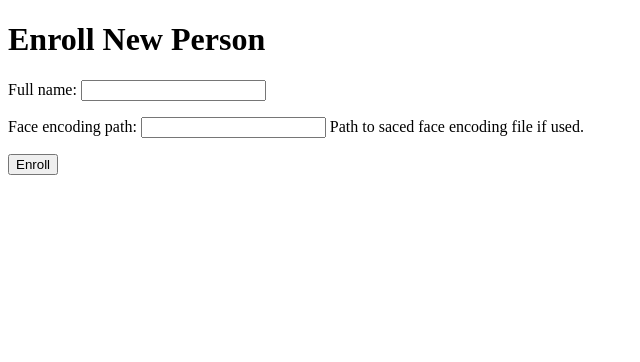
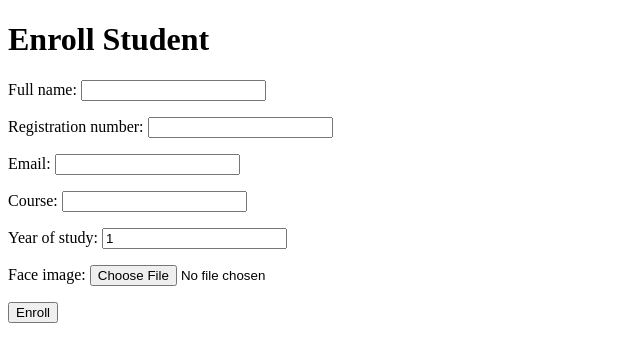
Before and after one commit to peter-njoro/facetrack-lite, a Django app: page /enroll/ in a window 1280 px wide. Shown: the top 362 px of the page, without its empty margins (0-640 px from the left). Run offline with Django 5.2, Linux system fonts and the light colour scheme.

Commit message:
enabled face enrollment from the web.

```diff
--- a/recognition/forms.py
+++ b/recognition/forms.py
@@ -1,7 +1,9 @@
 from django import forms
 from .models import Student
 
-class PersonForm(forms.ModelForm):
+class StudentForm(forms.ModelForm):
+    face_image = forms.ImageField(required=False)
+
     class Meta:
         model = Student
-        fields = ['full_name', 'face_encoding_path']
+        fields = ['full_name', 'registration_number', 'email', 'course', 'year_of_study', 'face_image']
--- a/recognition/models.py
+++ b/recognition/models.py
@@ -1,6 +1,7 @@
 import uuid
 from django.db import models
 from django.contrib.auth.models import User
+from django.utils.timezone import now
 
 # Create your models here.
 
@@ -20,10 +21,26 @@ class Student(models.Model):
 
 
 class AttendanceRecord(models.Model):
-    student = models.ForeignKey(Student, on_delete=models.CASCADE)
+    ATTENDANCE_SOURCE_CHOICES = [
+        ('auto', 'Auto Face Recognition'),
+        ('manual', 'Manual Marking'),
+        ('override', 'Developer Override'),
+    ]
+    student = models.ForeignKey('Student', on_delete=models.CASCADE, related_name='attendance_entries')
     session = models.ForeignKey('Session', related_name='attendance_records', on_delete=models.CASCADE)
-    timestamp = models.DateTimeField(auto_now_add=True)
-    source_event = models.ForeignKey('Event', related_name='attendance_records', on_delete=models.SET_NULL, null=True, blank=True)
+    timestamp = models.DateTimeField(default=now)
+    source = models.CharField(max_length=20, choices=ATTENDANCE_SOURCE_CHOICES, default='auto')
+    source_event = models.ForeignKey('Event', on_delete=models.SET_NULL, null=True, blank=True)
+    is_late = models.BooleanField(default=False)
+    notes = models.TextField(blank=True, null=True)
+
+    class Meta:
+        unique_together = ('student', 'student')
+        ordering = ['-timestamp']
+
+    def __str__(self):
+        return f"{self.student.full_name} - {self.session.subject} - {self.timestamp.strftime('%H:%M:%S')}"
+
 class Session(models.Model):
     SESSION_STATUS_CHOICES = [
         ('ongoing', 'Ongoing'),
--- a/recognition/templates/recognition/enroll.html
+++ b/recognition/templates/recognition/enroll.html
@@ -3,7 +3,7 @@
 
 {% block content %}
 
-<h1>Enroll New Person</h1>
+<h1>Enroll Student</h1>
 <form method="post" enctype="multipart/form-data">
     {% csrf_token %}
     {{ form.as_p }}
--- a/recognition/views.py
+++ b/recognition/views.py
@@ -1,18 +1,21 @@
-from django.shortcuts import render, redirect
-from face_recognition import face_encodings
-from .forms import PersonForm
+import os
+import time
+import cv2
+import uuid
+import numpy as np
 import io
 import pickle
-import os
 from django.conf import settings
-import time
-import cv2
-from collections import defaultdict, deque
+from django.shortcuts import render, redirect
 from django.http import StreamingHttpResponse
+from .forms import StudentForm
 from .video_utils import start_video_capture, calculate_fps
 from .face_utils import (
     load_known_faces, get_face_encodings, matches_face_encoding, annotate_frame
 )
+from face_recognition import face_encodings
+from collections import defaultdict, deque
+
 
 # Constants to be transfered to settings.py or a config file
 KNOWN_FACES_DIR = os.path.join(settings.BASE_DIR, 'recognition', 'uploads', 'faces')
@@ -39,28 +42,34 @@ def index(request):
 def enroll_view(request):
     # to get multiple images for enrollment in json formart or CSV formart as python script needs to be written here for this.
     if request.method == 'POST':
-        form = PersonForm(request.POST, request.FILES)
+        form = StudentForm(request.POST, request.FILES)
         if form.is_valid():
-            person = form.save(commit=False)
-            image_path = request.FILES['image'].temporary_file_path() \
-                if hasattr(request.FILES['image'], 'temporary_file_path') else None
+            student = form.save(commit=False)
+            image = request.FILES['face_image']
+            img_bytes = image.read()
+            np_arr = np.frombuffer(img_bytes, np.uint8)
+            img = cv2.imdecode(np_arr, cv2.IMREAD_COLOR)
 
-            if not image_path:
-                # use BytesIO to handle in-memory files
-                img_bytes = request.FILES['image'].read()
-                image_path = io.BytesIO(img_bytes)
+            # Encode face
+            face_locations, encodings= get_face_encodings(img)
+            if not encodings:
+                form.add_error('face_image', 'No face_detected in the upload image.')
+            else:
+                # Use the first encoding
+                encoding = encodings[0]
 
-            encoding = encode_face(image_path)
+                # Save encoding as .npy
+                filename = f"{uuid.uuid4()}.npy"
+                path = os.path.join('recognition/uploads/faces', filename)
+                abs_path = os.path.join(settings.BASE_DIR, path)
+                np.save(abs_path, encoding)
 
-            if encoding is not None:
-                person.encoding = pickle.dumps(encoding)
-                person.save()
+                student.face_encoding_path = path
+                student.save()
                 return redirect('recognition:enroll_success')
-            else:
-                form.add_error(None, 'No face detected. Try another image.')
 
     else:
-        form = PersonForm()
+        form = StudentForm()
 
     context = {
         'form':form
```
Also changed, not shown: recognition/admin.py (+7 -1 lines), recognition/migrations/0005_alter_attendancerecord_options_and_more.py (added).
